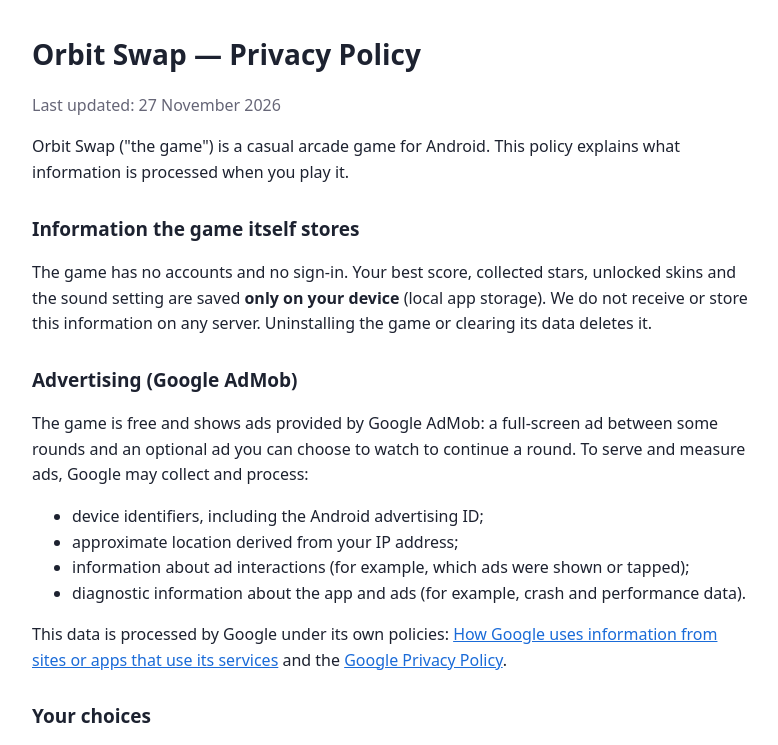
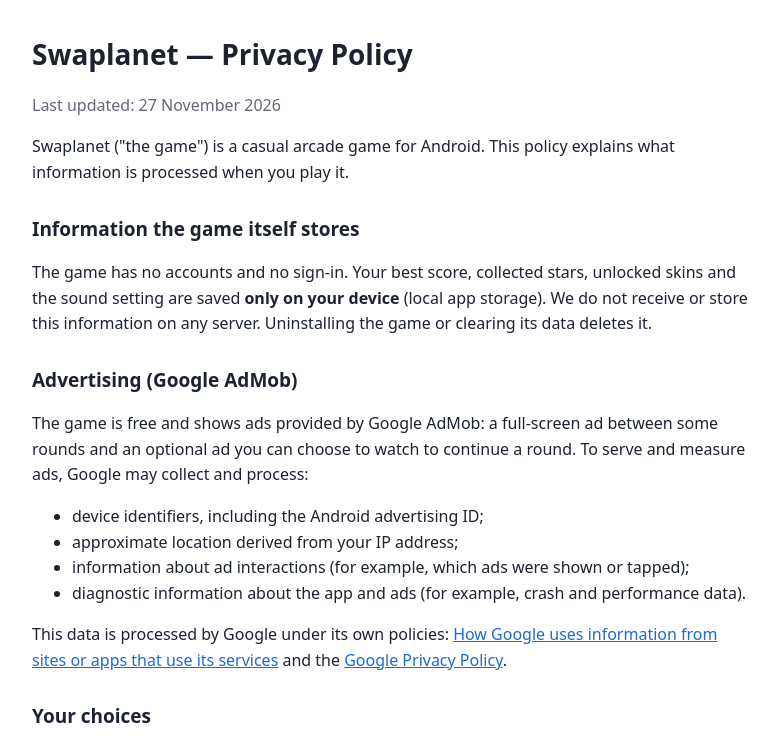
Before and after one commit to dimollia-lang/heshbon-plus, a plain HTML site: page swaplanet/privacy/index.html in a window 1280 px wide. Shown: the top 745 px of the page, without its empty margins (248-1026 px from the left). Drawn offline with Linux system fonts and the light colour scheme.

Commit message:
Rename game Orbit Swap -> Swaplanet: move privacy page to /swaplanet/privacy/
Co-Authored-By: Claude Opus 5.5 <noreply@anthropic.com>

```diff
--- a/orbit-swap/privacy/index.html
+++ b/swaplanet/privacy/index.html
@@ -4,8 +4,8 @@
 <meta charset="utf-8">
 <meta name="viewport" content="width=device-width,initial-scale=1">
 <meta name="robots" content="noindex">
-<link rel="canonical" href="https://heshbonplus.com/orbit-swap/privacy/">
-<title>Orbit Swap — Privacy Policy</title>
+<link rel="canonical" href="https://heshbonplus.com/swaplanet/privacy/">
+<title>Swaplanet — Privacy Policy</title>
 <style>
 body{max-width:720px;margin:0 auto;padding:32px 20px 60px;font:16px/1.6 system-ui,-apple-system,"Segoe UI",Roboto,Arial,sans-serif;color:#1d2230;background:#fff}
 h1{font-size:28px;margin:0 0 4px}h2{font-size:19px;margin:28px 0 6px}
@@ -14,10 +14,10 @@ a{color:#1a6bd8}
 </style>
 </head>
 <body>
-<h1>Orbit Swap — Privacy Policy</h1>
+<h1>Swaplanet — Privacy Policy</h1>
 <p class="muted">Last updated: 27 November 2026</p>
 
-<p>Orbit Swap ("the game") is a casual arcade game for Android. This policy explains what information is processed when you play it.</p>
+<p>Swaplanet ("the game") is a casual arcade game for Android. This policy explains what information is processed when you play it.</p>
 
 <h2>Information the game itself stores</h2>
 <p>The game has no accounts and no sign-in. Your best score, collected stars, unlocked skins and the sound setting are saved <b>only on your device</b> (local app storage). We do not receive or store this information on any server. Uninstalling the game or clearing its data deletes it.</p>
```
